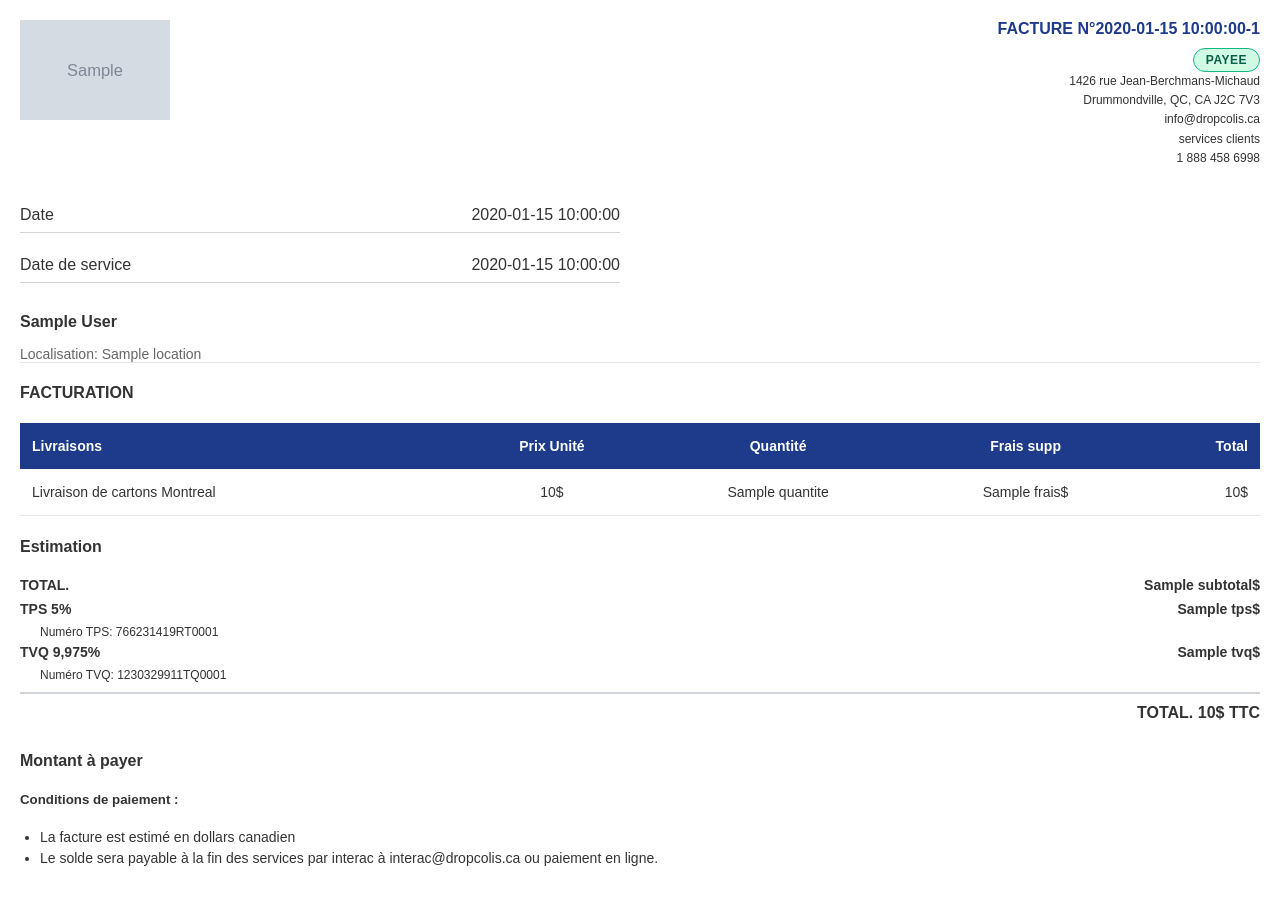
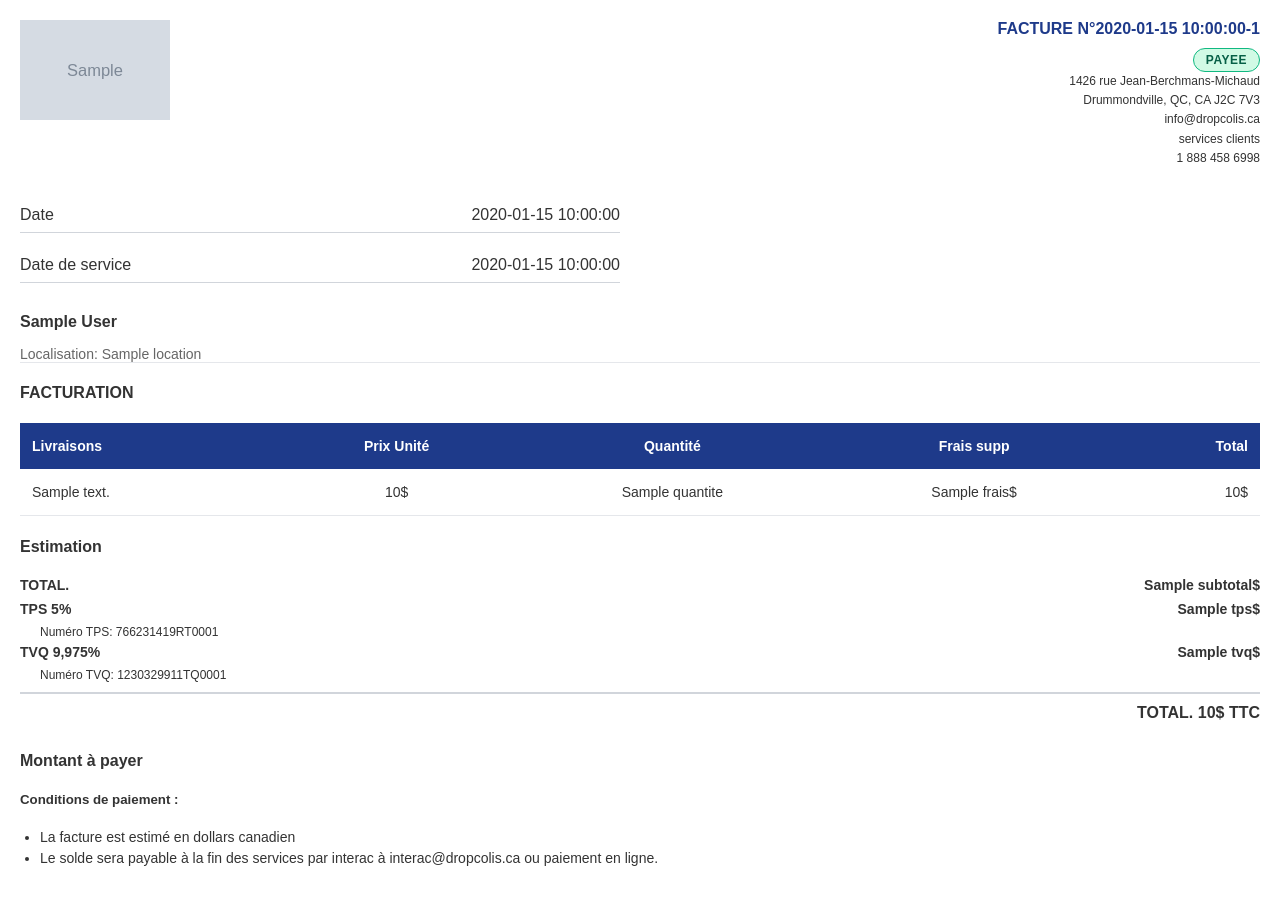
Before and after one commit to tonux/dropcolis-facture, a Flask app: template src/templates/facture_template.html in a window 1280 px wide. Run offline with Flask 3, Linux system fonts and the light colour scheme; the template is opened without the code that fills it: most values are stand-ins (such as "Sample title", 1, 10 or a date in 2020); grey boxes marked "Sample" are stand-in pictures.

Commit message:
Update invoice template to dynamically display item descriptions
- Replaced hardcoded item description with a dynamic variable `{{ item.description }}` in the invoice template, allowing for more flexible and accurate invoice generation.

This change enhances the invoice template's adaptability to different items, improving the overall user experience.

```diff
--- a/src/templates/facture_template.html
+++ b/src/templates/facture_template.html
@@ -373,7 +373,7 @@
                 <tbody>
                     {% for item in items %}
                     <tr>
-                        <td>Livraison de cartons Montreal</td>
+                        <td>{{ item.description }}</td>
                         <td>{{ item.prix_unitaire }}$</td>
                         <td>{{ item.quantite }}</td>
                         <td>{{ item.frais }}$</td>
```
